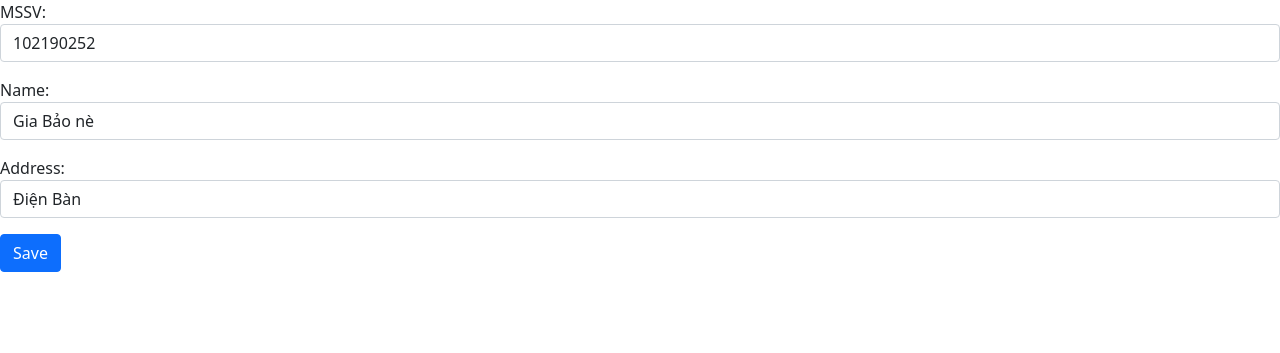
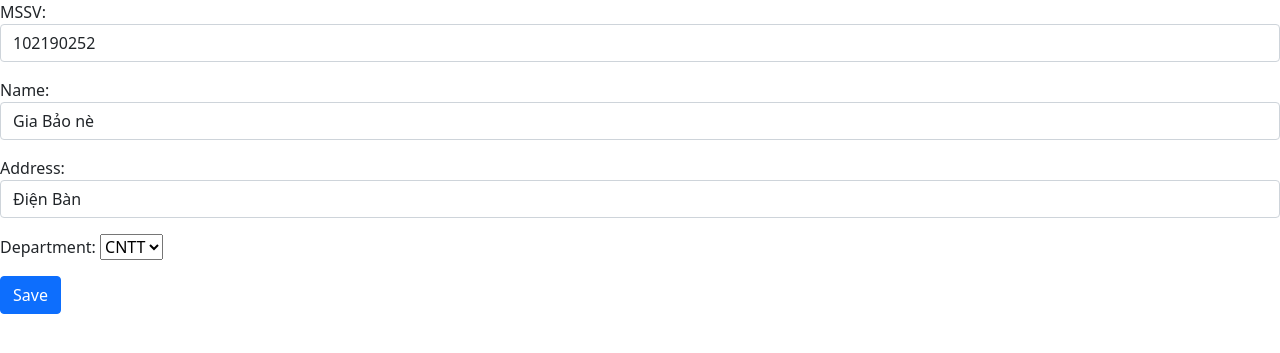
Before and after one commit to giabao2807/django-student-app-mvt, a Django app: page /student/create in a window 1280 px wide. Shown: the part 56-409 px from the top of the page. Run offline with Django 4.2, Linux system fonts and the light colour scheme; data comes from the database, SQL or seed files in the repository; both versions use the stored data as it was after the commit.

Commit message:
add model Department for Many To One relationship

```diff
--- a/api_student/admin.py
+++ b/api_student/admin.py
@@ -1,5 +1,6 @@
 from django.contrib import admin
-from .models import Student
+from .models import Student, Department
 
 # Register your models here.
 admin.site.register(Student)
+admin.site.register(Department)
--- a/api_student/forms.py
+++ b/api_student/forms.py
@@ -1,5 +1,5 @@
 from django import forms
-from .models import Student
+from .models import Student, Department
 
 
 class StudentForms(forms.ModelForm):
@@ -27,7 +27,14 @@ class StudentForms(forms.ModelForm):
 
     class Meta:
         model = Student
-        fields = ['code', 'name', 'address']
+        fields = ['code', 'name', 'address', 'department']
+
+    def __init__(self, *args, **kwargs):
+        super(StudentForms, self).__init__(*args, **kwargs)
+
+        departmentObjs = Department.objects.all()
+        departments = [(i.id, i.name) for i in departmentObjs]
+        self.fields['department'].choices = departments
 
     def clean_code(self, *args, **kwargs):
         code = self.cleaned_data.get('code')
--- a/api_student/models.py
+++ b/api_student/models.py
@@ -1,6 +1,10 @@
 from django.db import models
 
-# Create your models here.
+from django.urls import reverse
+
+
+class Department(models.Model):
+    name = models.CharField(max_length=256)
 
 
 class Student(models.Model):
@@ -9,3 +13,8 @@ class Student(models.Model):
     address = models.CharField(max_length=255, null=True, blank=True)
     age = models.IntegerField(default=20)
     gender = models.BooleanField(default=True, null=True, blank=True)
+    email = models.CharField(max_length=255, null=True, blank=True)
+    department = models.ForeignKey(Department, on_delete=models.CASCADE, blank=False, null=True)
+
+    def get_absolute_url(self):
+        return reverse("detail", kwargs={"id": self.id})
--- a/api_student/templates/list.html
+++ b/api_student/templates/list.html
@@ -2,6 +2,6 @@
 
 {% block content %}
     {% for student in students %}
-        <p>{{ student.id }} - {{ student.name }}</p>
+        <p>{{ student.id }} -  <a href="{{ student.get_absolute_url }}" >{{ student.name }}</a> </p>
     {% endfor %}
 {% endblock %}
```
Also changed, not shown: api_student/migrations/0004_department_student_email_student_department.py (added), db.sqlite3.
